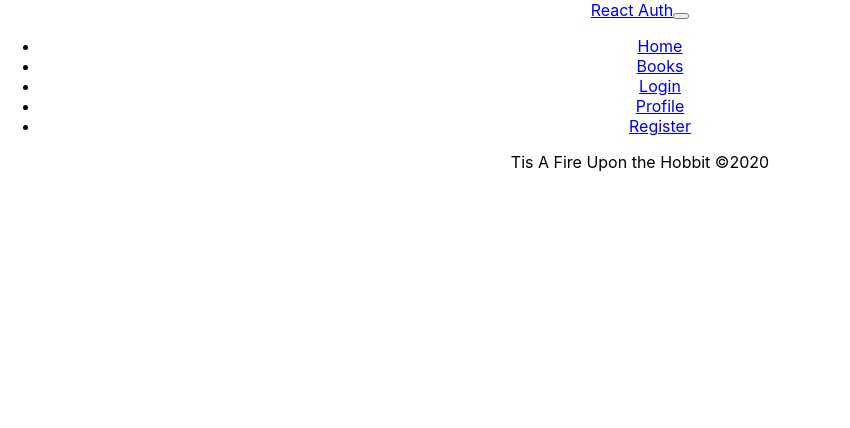
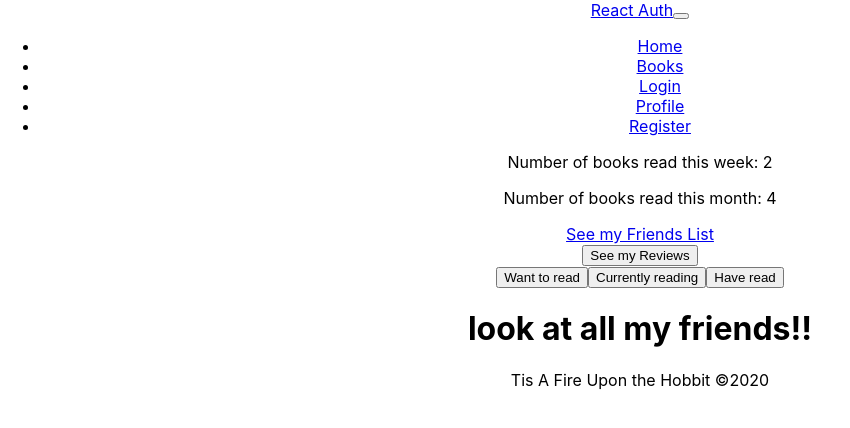
Before and after one commit to smcleod86/Frontend-Reading-Buddy, a React (Create React App) app: page /profile/friends in a window 1280 px wide. Shown: the top 428 px of the page, without its empty margins (0-850 px from the left). Built offline with nearby package versions, Linux system fonts and the light colour scheme.

Commit message:
added profile/fiends

```diff
--- a/package.json
+++ b/package.json
@@ -7,11 +7,14 @@
     "@testing-library/react": "^9.5.0",
     "@testing-library/user-event": "^7.2.1",
     "axios": "^0.19.2",
+    "boostrap": "^2.0.0",
     "jwt-decode": "^2.2.0",
     "react": "^16.13.1",
+    "react-bootstrap": "^1.3.0",
     "react-dom": "^16.13.1",
     "react-router-dom": "^5.2.0",
-    "react-scripts": "3.4.1"
+    "react-scripts": "3.4.1",
+    "styled-components": "^5.1.1"
   },
   "scripts": {
     "start": "react-scripts start",
--- a/src/App.js
+++ b/src/App.js
@@ -1,4 +1,4 @@
-import React from 'react';
+import React  from 'react';
 import { BrowserRouter as Router, Switch, Route } from 'react-router-dom';
 import './App.css';
 import Navbar from './components/Navbar';
@@ -10,6 +10,7 @@ import Register from './components/Register';
 import Login from './components/Login';
 
 import Footer from './components/Footer';
+import ProfileFriends from './components/ProfileFriends';
 
 function App() {
   return (
@@ -32,6 +33,10 @@ function App() {
           <Route exact path='/login'>
             <Login />
           </Route>
+          <Route expact path='/profile/friends'>
+            <Profile />
+            <ProfileFriends />
+          </Route>
         </Switch>
       </Router>
       <Footer />
--- a/src/components/Profile.js
+++ b/src/components/Profile.js
@@ -5,11 +5,13 @@ export default function Profile() {
 
     return (
         <div>
-            <p>Number of books read this week: </p>
-            <p>Number of books read this month: </p>
-            <button>See my Friends List</button> <br></br>
-            <button>See my Reviews</button> <br></br>
-            <button>Want to read</button> <button>Currently reading</button> <button>Have read</button>
+            <p>Number of books read this week: {Math.floor(Math.random() * 3)} </p>
+            <p>Number of books read this month: {Math.floor(Math.random() * 10)}  </p>
+            <a href="/profile/friends" >See my Friends List</a><br></br>
+            <button id="reviews" >See my Reviews</button> <br></br>
+            <button id="want" >Want to read</button>
+            <button id="currently" >Currently reading</button>
+            <button id="read" >Have read</button>
         </div>
     )
 }
--- /dev/null
+++ b/src/components/ProfileFriends.js
@@ -0,0 +1,9 @@
+import React from 'react'
+
+export default function ProfileFriends(props) {
+    return(
+        <div>
+            <h1> look at all my friends!! </h1>
+        </div>
+    )
+}
```
